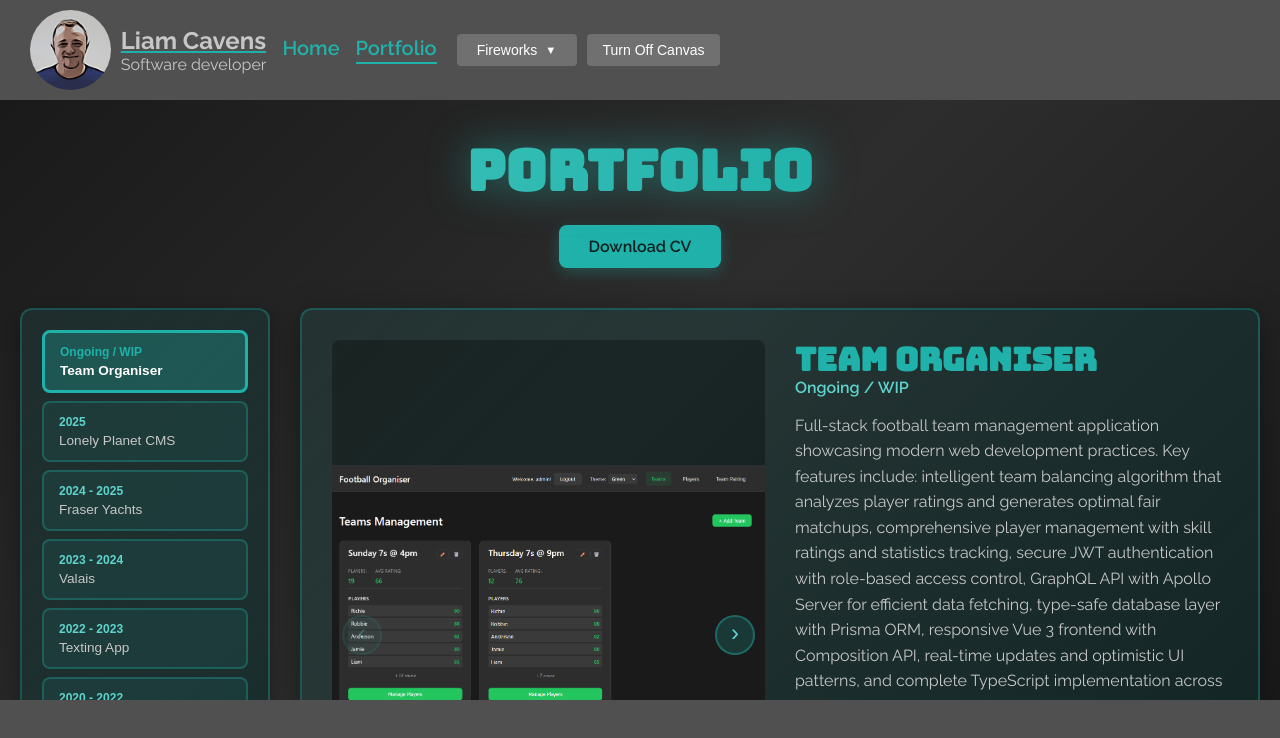
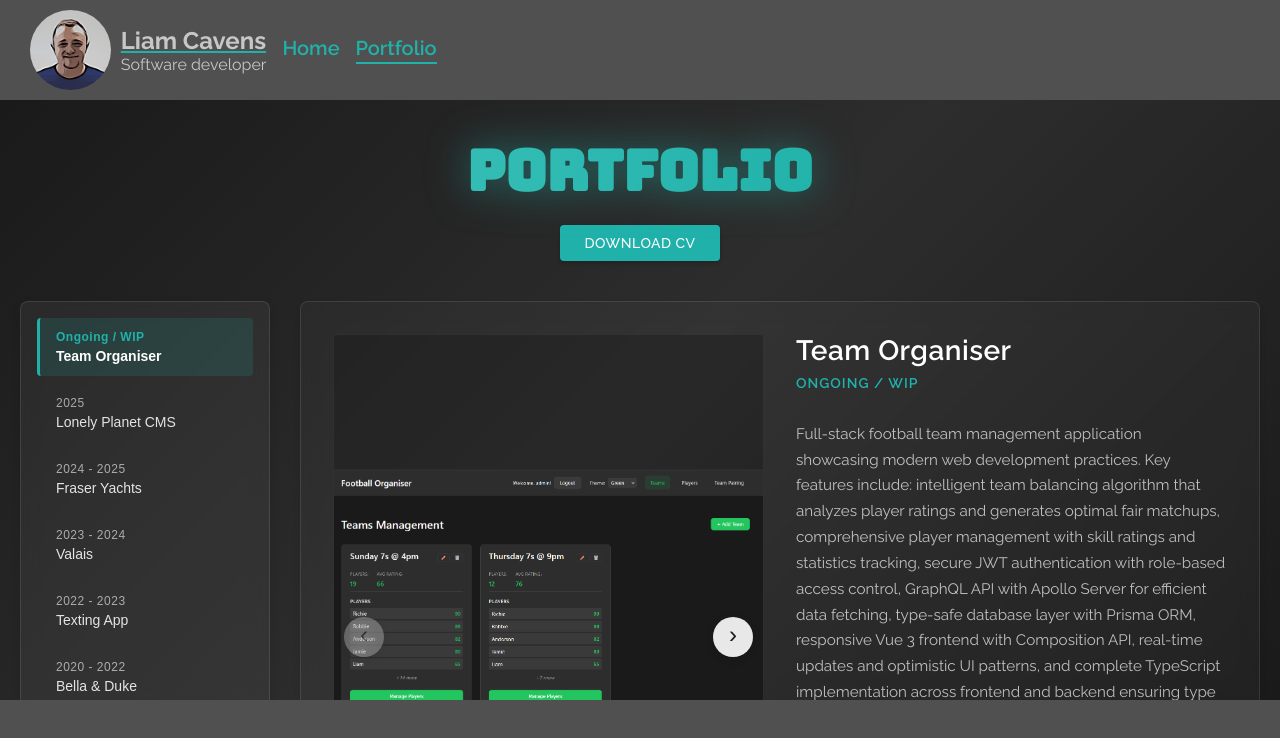
Before and after one commit to LiamCavens/Vue3Portfolio, a Vue app: page /portfolio in a window 1280 px wide. Shown: the top 738 px of the page. Built offline with nearby package versions, Linux system fonts and the light colour scheme.

Commit message:
updated styles

```diff
--- a/src/components/TheHeader.vue
+++ b/src/components/TheHeader.vue
@@ -82,7 +82,7 @@ onUnmounted(() => {
       <a class="link" :class="{ active: $route.path === '/portfolio' }" :style="{ color: themeColor }" @click="router.push('/portfolio')">Portfolio</a>
     </div>
 
-    <div class="change-mode">
+    <div v-if="$route.path === '/'" class="change-mode">
       <div class="mode-dropdown">
         <button
           @click.stop="toggleDropdown"
--- a/src/views/PortfolioView.vue
+++ b/src/views/PortfolioView.vue
@@ -354,24 +354,27 @@ onMounted(() => {
 
   .download-cv-btn {
     display: inline-block;
-    padding: 12px 30px;
-    font-size: 16px;
-    font-weight: 600;
-    color: #0a1f1f;
+    padding: 10px 24px;
+    font-size: 0.875rem;
+    font-weight: 500;
+    color: #fff;
     background-color: #20b2aa;
     text-decoration: none;
-    border-radius: 8px;
-    transition: all 0.3s ease-in-out;
-    box-shadow: 0 4px 15px rgba(32, 178, 170, 0.3);
+    border-radius: 4px;
+    transition: all 0.2s cubic-bezier(0.4, 0, 0.2, 1);
+    box-shadow: 0 2px 4px rgba(0, 0, 0, 0.2);
+    letter-spacing: 0.5px;
+    text-transform: uppercase;
 
     &:hover {
-      background-color: #5fd4cc;
-      transform: translateY(-2px);
-      box-shadow: 0 6px 20px rgba(32, 178, 170, 0.5);
+      background-color: #1a9991;
+      transform: translateY(-1px);
+      box-shadow: 0 4px 8px rgba(0, 0, 0, 0.3);
     }
 
     &:active {
       transform: translateY(0);
+      box-shadow: 0 2px 4px rgba(0, 0, 0, 0.2);
     }
   }
 }
@@ -390,11 +393,12 @@ onMounted(() => {
 .project-nav {
   position: sticky;
   top: 20px;
-  background: linear-gradient(135deg, rgba(32, 178, 170, 0.1) 0%, rgba(13, 45, 45, 0.6) 100%);
-  border: 2px solid rgba(32, 178, 170, 0.3);
-  border-radius: 12px;
-  padding: 20px;
-  box-shadow: 0 4px 16px rgba(0, 0, 0, 0.3);
+  background: rgba(255, 255, 255, 0.05);
+  backdrop-filter: blur(10px);
+  border: 1px solid rgba(255, 255, 255, 0.1);
+  border-radius: 8px;
+  padding: 16px;
+  box-shadow: 0 2px 8px rgba(0, 0, 0, 0.1);
 
   h3 {
     color: #20b2aa;
@@ -418,12 +422,13 @@ onMounted(() => {
 
   .nav-button {
     width: 100%;
-    background-color: rgba(32, 178, 170, 0.1);
-    border: 2px solid rgba(32, 178, 170, 0.3);
-    border-radius: 8px;
-    padding: 12px 15px;
+    background-color: transparent;
+    border: none;
+    border-left: 3px solid transparent;
+    border-radius: 4px;
+    padding: 12px 16px;
     cursor: pointer;
-    transition: all 0.3s ease;
+    transition: all 0.2s cubic-bezier(0.4, 0, 0.2, 1);
     text-align: left;
     display: flex;
     flex-direction: column;
@@ -431,20 +436,20 @@ onMounted(() => {
 
     .nav-year {
       font-size: 0.75rem;
-      color: #5fd4cc;
-      font-weight: 600;
+      color: rgba(255, 255, 255, 0.6);
+      font-weight: 500;
+      letter-spacing: 0.5px;
     }
 
     .nav-title {
-      font-size: 0.85rem;
-      color: #c7c7c7;
+      font-size: 0.875rem;
+      color: rgba(255, 255, 255, 0.87);
       font-weight: 500;
     }
 
     &:hover {
-      background-color: rgba(32, 178, 170, 0.2);
-      border-color: rgba(32, 178, 170, 0.5);
-      transform: translateX(5px);
+      background-color: rgba(32, 178, 170, 0.08);
+      border-left-color: rgba(32, 178, 170, 0.5);
 
       .nav-title {
         color: #fff;
@@ -452,12 +457,12 @@ onMounted(() => {
     }
 
     &.active {
-      background-color: rgba(32, 178, 170, 0.3);
-      border-color: #20b2aa;
-      border-width: 3px;
+      background-color: rgba(32, 178, 170, 0.15);
+      border-left-color: #20b2aa;
 
       .nav-year {
         color: #20b2aa;
+        font-weight: 600;
       }
 
       .nav-title {
@@ -476,14 +481,21 @@ onMounted(() => {
 }
 
 .project-card {
-  background: linear-gradient(135deg, rgba(32, 178, 170, 0.1) 0%, rgba(13, 45, 45, 0.6) 100%);
-  border: 2px solid rgba(32, 178, 170, 0.3);
-  border-radius: 12px;
-  padding: 30px;
-  box-shadow: 0 8px 32px rgba(0, 0, 0, 0.4);
+  background: rgba(255, 255, 255, 0.03);
+  backdrop-filter: blur(10px);
+  border: 1px solid rgba(255, 255, 255, 0.1);
+  border-radius: 8px;
+  padding: 32px;
+  box-shadow: 0 4px 6px rgba(0, 0, 0, 0.1);
   display: grid;
-  gap: 30px;
+  gap: 32px;
   scroll-margin-top: 20px;
+  transition: all 0.3s cubic-bezier(0.4, 0, 0.2, 1);
+
+  &:hover {
+    box-shadow: 0 8px 16px rgba(0, 0, 0, 0.2);
+    border-color: rgba(32, 178, 170, 0.3);
+  }
 
   // Use 2 columns when images exist, 1 column when no images
   &:has(.project-image) {
@@ -499,10 +511,11 @@ onMounted(() => {
   display: flex;
   align-items: center;
   justify-content: center;
-  background-color: rgba(0, 0, 0, 0.3);
-  border-radius: 8px;
+  background-color: rgba(0, 0, 0, 0.2);
+  border-radius: 4px;
   overflow: hidden;
   position: relative;
+  border: 1px solid rgba(255, 255, 255, 0.05);
 
   .image-carousel {
     position: relative;
@@ -562,20 +575,22 @@ onMounted(() => {
       position: absolute;
       top: 50%;
       transform: translateY(-50%);
-      background-color: rgba(32, 178, 170, 0.2);
-      border: 2px solid rgba(32, 178, 170, 0.4);
-      color: #5fd4cc;
+      background-color: rgba(255, 255, 255, 0.9);
+      backdrop-filter: blur(4px);
+      border: none;
+      color: #1a1a1a;
       font-size: 1.5rem;
       width: 40px;
       height: 40px;
       border-radius: 50%;
       cursor: pointer;
-      transition: all 0.3s ease;
+      transition: all 0.2s cubic-bezier(0.4, 0, 0.2, 1);
       display: flex;
       align-items: center;
       justify-content: center;
       z-index: 2;
       padding-bottom: 5px;
+      box-shadow: 0 2px 8px rgba(0, 0, 0, 0.15);
 
       &.prev {
         left: 10px;
@@ -586,8 +601,9 @@ onMounted(() => {
       }
 
       &:hover:not(:disabled) {
-        background-color: rgba(32, 178, 170, 0.3);
-        border-color: #20b2aa;
+        background-color: #fff;
+        transform: translateY(-50%) scale(1.1);
+        box-shadow: 0 4px 12px rgba(0, 0, 0, 0.25);
       }
 
       &:disabled {
@@ -602,26 +618,31 @@ onMounted(() => {
       left: 50%;
       transform: translateX(-50%);
       display: flex;
-      gap: 8px;
+      gap: 6px;
       z-index: 2;
+      background: rgba(0, 0, 0, 0.4);
+      backdrop-filter: blur(4px);
+      padding: 8px 12px;
+      border-radius: 16px;
 
       .indicator {
-        width: 8px;
-        height: 8px;
+        width: 6px;
+        height: 6px;
         border-radius: 50%;
-        background-color: rgba(95, 212, 204, 0.3);
-        border: 1px solid rgba(32, 178, 170, 0.5);
+        background-color: rgba(255, 255, 255, 0.5);
+        border: none;
         cursor: pointer;
-        transition: all 0.3s ease;
+        transition: all 0.2s cubic-bezier(0.4, 0, 0.2, 1);
 
         &:hover {
-          background-color: rgba(95, 212, 204, 0.5);
+          background-color: rgba(255, 255, 255, 0.8);
+          transform: scale(1.2);
         }
 
         &.active {
           background-color: #20b2aa;
-          width: 24px;
-          border-radius: 4px;
+          width: 20px;
+          border-radius: 3px;
         }
       }
     }
@@ -634,45 +655,56 @@ onMounted(() => {
   justify-content: center;
 
   h2 {
-    font-size: 2rem;
-    color: #20b2aa;
-    margin: 0;
-    font-family: 'Bungee';
+    font-size: 1.75rem;
+    color: #fff;
+    margin: 0 0 8px 0;
+    font-weight: 600;
+    letter-spacing: 0.5px;
   }
 
   .project-year {
-    font-size: 1rem;
-    color: #5fd4cc;
+    font-size: 0.875rem;
+    color: #20b2aa;
     font-weight: 600;
+    text-transform: uppercase;
+    letter-spacing: 1px;
+    margin-bottom: 16px;
   }
 
   .project-description {
-    color: #c7c7c7;
-    line-height: 1.6;
-    margin-bottom: 25px;
+    color: rgba(255, 255, 255, 0.7);
+    line-height: 1.7;
+    margin-bottom: 24px;
+    font-size: 0.95rem;
   }
 }
 
 .project-tech {
   display: flex;
   flex-wrap: wrap;
-  gap: 10px;
-  margin-bottom: 20px;
+  gap: 8px;
+  margin-bottom: 24px;
 
   .tech-tag {
-    background-color: rgba(32, 178, 170, 0.2);
-    color: #5fd4cc;
-    padding: 6px 14px;
-    border-radius: 20px;
-    font-size: 0.85rem;
-    font-weight: 600;
-    border: 1px solid rgba(32, 178, 170, 0.4);
+    background-color: rgba(32, 178, 170, 0.1);
+    color: rgba(255, 255, 255, 0.87);
+    padding: 6px 12px;
+    border-radius: 4px;
+    font-size: 0.8rem;
+    font-weight: 500;
+    border: 1px solid rgba(255, 255, 255, 0.1);
+    transition: all 0.2s ease;
+
+    &:hover {
+      background-color: rgba(32, 178, 170, 0.2);
+      border-color: rgba(32, 178, 170, 0.4);
+    }
   }
 }
 
 .project-links {
   display: flex;
-  gap: 15px;
+  gap: 12px;
   margin-top: auto;
 
   .project-link {
@@ -680,33 +712,35 @@ onMounted(() => {
     align-items: center;
     gap: 8px;
     padding: 10px 20px;
-    border-radius: 8px;
+    border-radius: 4px;
     text-decoration: none;
-    font-weight: 600;
-    transition: all 0.3s ease;
-    border: 2px solid rgba(32, 178, 170, 0.4);
+    font-weight: 500;
+    font-size: 0.875rem;
+    transition: all 0.2s cubic-bezier(0.4, 0, 0.2, 1);
+    border: 1px solid;
 
     &.github {
-      background-color: rgba(32, 178, 170, 0.1);
-      color: #5fd4cc;
+      background-color: transparent;
+      color: rgba(255, 255, 255, 0.87);
+      border-color: rgba(255, 255, 255, 0.2);
 
       &:hover {
-        background-color: rgba(32, 178, 170, 0.2);
-        border-color: #20b2aa;
-        transform: translateY(-2px);
-        box-shadow: 0 4px 12px rgba(32, 178, 170, 0.3);
+        background-color: rgba(255, 255, 255, 0.05);
+        border-color: rgba(255, 255, 255, 0.4);
+        transform: translateY(-1px);
+        box-shadow: 0 2px 8px rgba(0, 0, 0, 0.15);
       }
     }
 
     &.live {
       background-color: #20b2aa;
-      color: #0a1f1f;
+      color: #fff;
       border-color: #20b2aa;
 
       &:hover {
-        background-color: #5fd4cc;
-        transform: translateY(-2px);
-        box-shadow: 0 4px 12px rgba(32, 178, 170, 0.5);
+        background-color: #1a9991;
+        transform: translateY(-1px);
+        box-shadow: 0 4px 12px rgba(32, 178, 170, 0.4);
       }
     }
 
```
